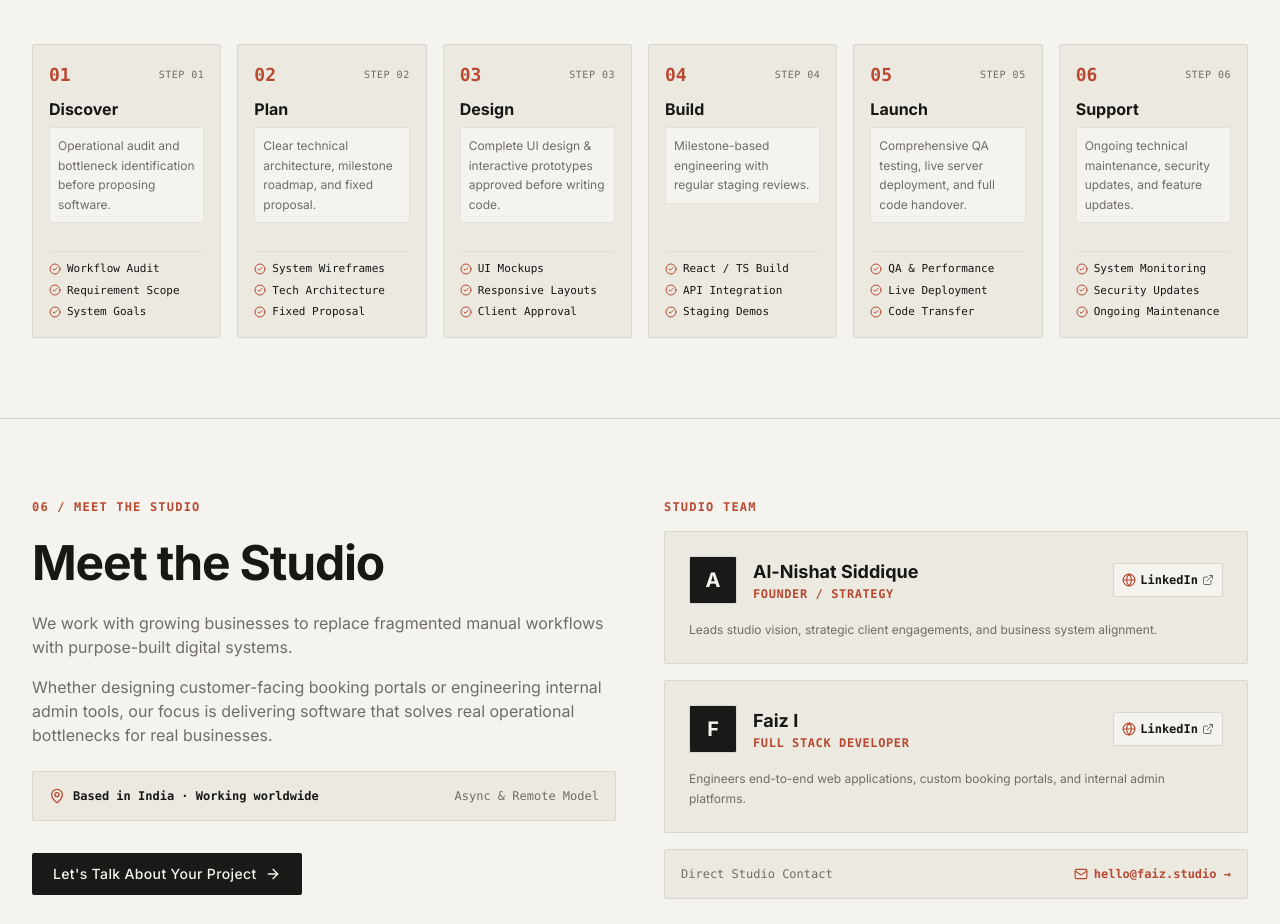
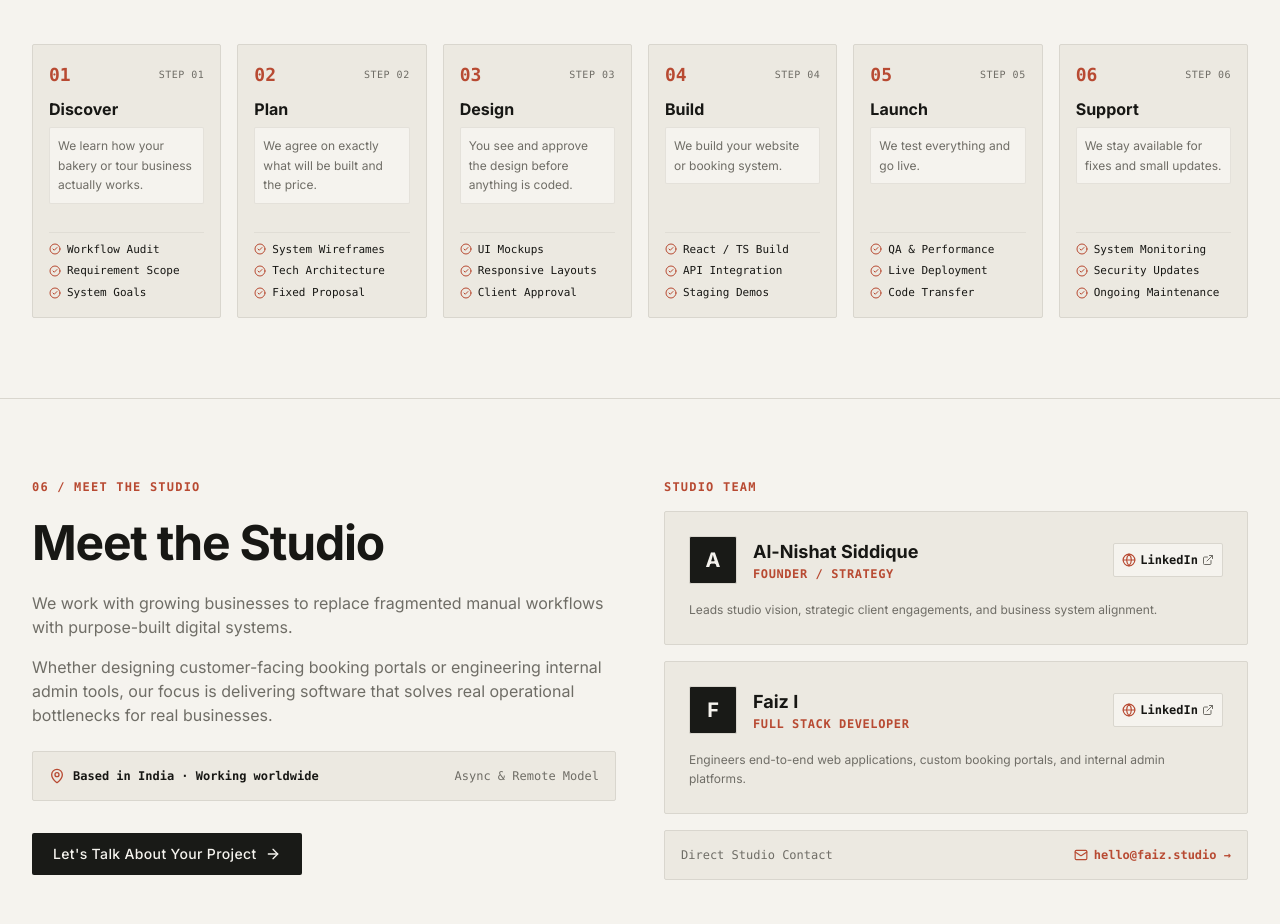
Before and after one commit to IsacSmile/thrine-uk, a React (Vite) app: page / in a window 1280 px wide. Shown: the part 8740-9664 px from the top of the page. Built offline with nearby package versions, Linux system fonts and the light colour scheme; no server answers.

Commit message:
copy: update descriptions for all 6 process steps under How We Work With You

```diff
--- a/src/components/sections/Process.tsx
+++ b/src/components/sections/Process.tsx
@@ -8,37 +8,37 @@ export const Process: React.FC = () => {
     {
       number: "01",
       title: "Discover",
-      riskNote: "Operational audit and bottleneck identification before proposing software.",
+      riskNote: "We learn how your bakery or tour business actually works.",
       details: ["Workflow Audit", "Requirement Scope", "System Goals"]
     },
     {
       number: "02",
       title: "Plan",
-      riskNote: "Clear technical architecture, milestone roadmap, and fixed proposal.",
+      riskNote: "We agree on exactly what will be built and the price.",
       details: ["System Wireframes", "Tech Architecture", "Fixed Proposal"]
     },
     {
       number: "03",
       title: "Design",
-      riskNote: "Complete UI design & interactive prototypes approved before writing code.",
+      riskNote: "You see and approve the design before anything is coded.",
       details: ["UI Mockups", "Responsive Layouts", "Client Approval"]
     },
     {
       number: "04",
       title: "Build",
-      riskNote: "Milestone-based engineering with regular staging reviews.",
+      riskNote: "We build your website or booking system.",
       details: ["React / TS Build", "API Integration", "Staging Demos"]
     },
     {
       number: "05",
       title: "Launch",
-      riskNote: "Comprehensive QA testing, live server deployment, and full code handover.",
+      riskNote: "We test everything and go live.",
       details: ["QA & Performance", "Live Deployment", "Code Transfer"]
     },
     {
       number: "06",
       title: "Support",
-      riskNote: "Ongoing technical maintenance, security updates, and feature updates.",
+      riskNote: "We stay available for fixes and small updates.",
       details: ["System Monitoring", "Security Updates", "Ongoing Maintenance"]
     }
   ];
```
